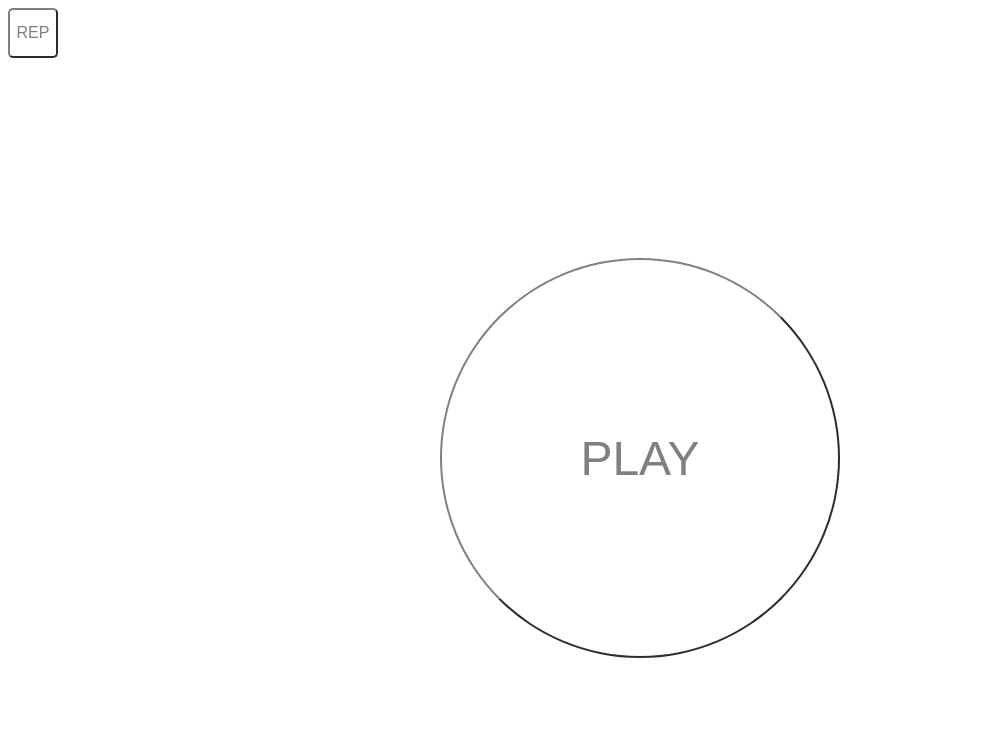
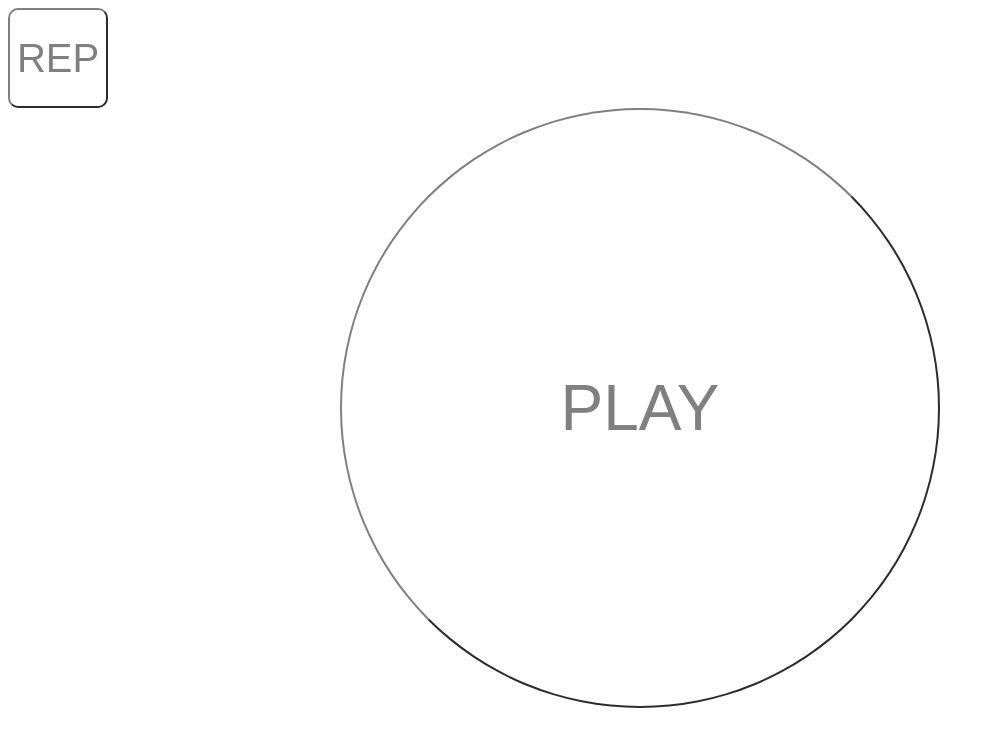
Before and after one commit to JOSEDIANEZDIANEZ/JOSEDIANEZDIANEZ.github.io, a plain HTML site: page index.html in a window 1280 px wide. Shown: the whole page, without its empty margins (0-995 px from the left). Drawn offline with Linux system fonts and the light colour scheme.

Commit message:
initial.commit

```diff
--- a/index.html
+++ b/index.html
@@ -13,14 +13,17 @@
   <audio id="bien" src="bien.mp3" preload="auto"></audio>
   <audio id="mal" src="mal.mp3" preload="auto"></audio>
   <audio id="victoria" src="victoria.mp3" preload="auto"></audio>
-  <div id="empezardenuevo" class="empezardenuevoclass"><input type="button" id="botonempezar" class="btnredondoempezar"
-      value="REP" onclick="location.reload()"></div>
+  <div class="cabecera">
+
+
+    <div id="empezardenuevo" class="empezardenuevoclass"><input type="button" id="botonempezar"
+        class="btnredondoempezar" value="REP" onclick="location.reload()"></div>
+  </div>
   <div class="contenedor">
     <div id="botonera">
       <input type="button" id="boton" class="btnredondo" value="PLAY" onclick="play()">
     </div>
-    <div id="resto" class="restoclass"></div>
-  </div>
+
     <div id="contenedorcronometro" style="display:none;">
       <div class="reloj" id="Horas" style="display:none;">00</div>
       <div class="reloj" id="Minutos">00</div>
@@ -76,7 +79,7 @@
         } else {
           document.getElementById("victoria").play();
           document.getElementById("botonera").innerHTML = '<input type="button" id="botonP" class="btnredondo" value="¡HAS GANADO!"  >';
-        setTimeout(pararymostrartiempo,2000);
+          setTimeout(pararymostrartiempo, 2000);
           setTimeout(contrasena, 4000);
 
         }
@@ -106,7 +109,7 @@
           document.getElementById("mal").play();
 
           aleatorio();
-        document.getElementById("botonera").innerHTML = '<input type="button" id="boton" class="btnredondo" value="' + respuesta_correcta + '" onclick="play()" style="font-size:20px;">';
+          document.getElementById("botonera").innerHTML = '<input type="button" id="boton" class="btnredondo" value="' + respuesta_correcta + '" onclick="play()" style="font-size:60px;">';
           setTimeout(cambiar_a_play, 2000)
 
 
@@ -132,7 +135,7 @@
 
 
         parar();
-     document.getElementById("botonera").innerHTML = '<input type="button" id="boton" class="btnredondo" value=" '+minutos+':'+segundos+'" onclick="play()">';
+        document.getElementById("botonera").innerHTML = '<input type="button" id="boton" class="btnredondo" value=" ' + minutos + ':' + segundos + '" onclick="play()">';
       }
 
     </script>
--- a/prototipo.css
+++ b/prototipo.css
@@ -1,22 +1,22 @@
 
     .btnredondo {
       display: block;
-      width: 400px;
-      height: 400px;
+      width: 600px;
+      height: 600px;
       border-radius: 50%;
       border-color: gray;
       color: gray;
-      font-size: 300%;
+      font-size: 400%;
       background-color: white;
     }
 .btnredondoempezar {
       display: block;
-      width: 50px;
-      height: 50px;
+      width: 100px;
+      height: 100px;
       border-radius: 10%;
       border-color: gray;
       color: gray;
-      font-size: 100%;
+      font-size: 250%;
       background-color: white;
     }
       .contenedor {
@@ -26,7 +26,7 @@
 
         display: flex;
 
-        justify-content: center;
+        justify-content: top;
 
         align-items: center;
 
@@ -48,3 +48,13 @@ color:gray;
 	font-family: Courier,sans-serif;
 	color: #363431;
 }
+.empezardenuevoclass{
+  display: flex;
+  justify-content: right;
+  align-items: right;
+
+}
+.cabecera{
+  display: flex;
+
+}
```
Lines whose indentation alone changed are shown as unchanged.
